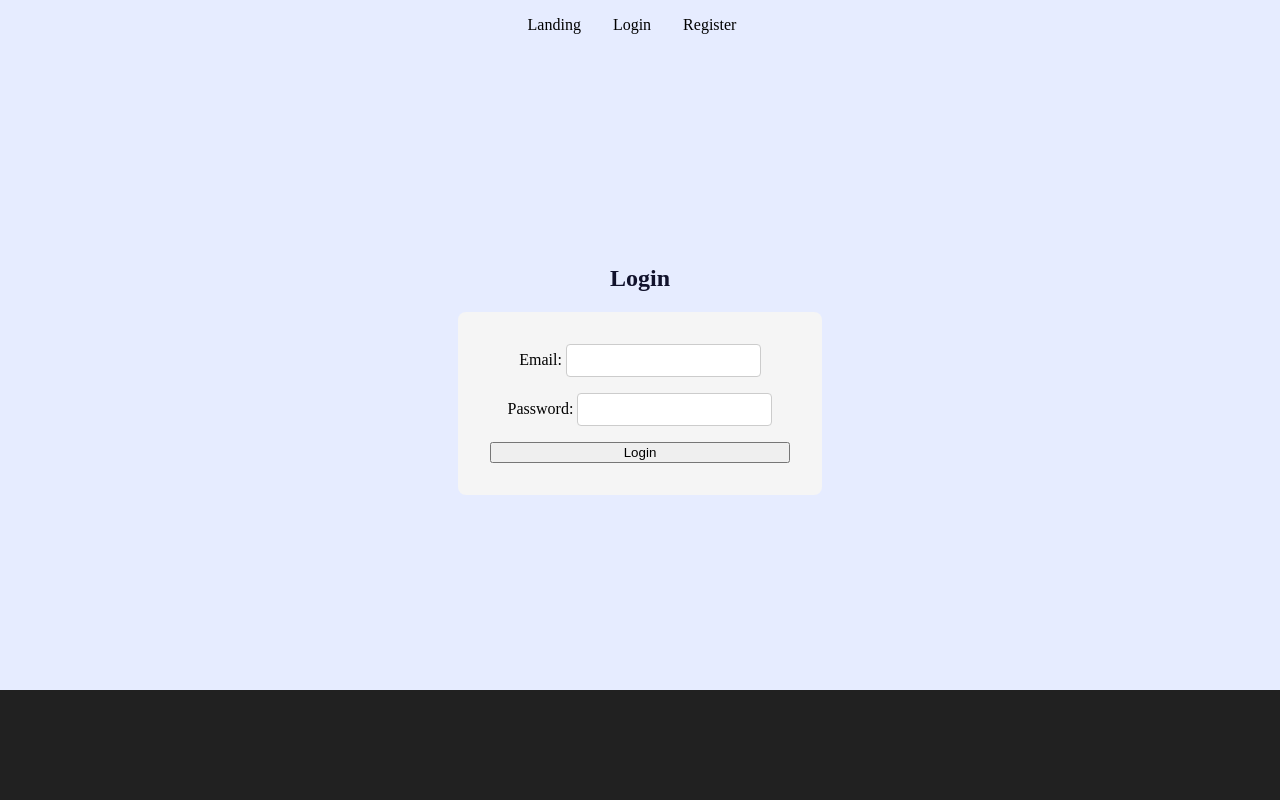
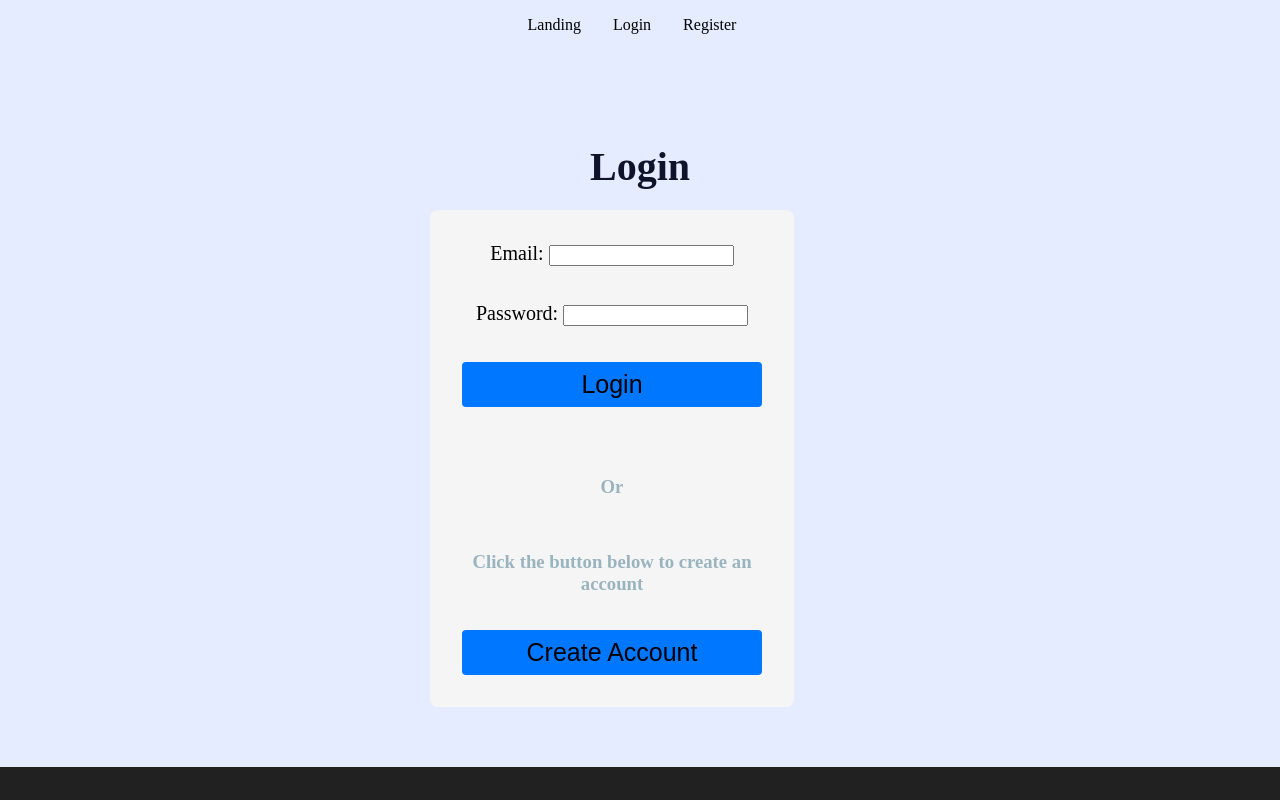
Before and after one commit to Tarps240/good-morning-app, a React (Vite) app in the folder client/: page /login in a window 1280 px wide. Built offline with nearby package versions, Linux system fonts and the light colour scheme.

Commit message:
Weather styling needed

```diff
--- a/client/src/App.jsx
+++ b/client/src/App.jsx
@@ -94,7 +94,7 @@ function App() {
             <Route path="/weather" element={<Weather />} />
             <Route path="/news" element={<News />} />
           </>
-        )};
+        )}
         {/* If user tries to go to a protected route while not logged in,
               you could redirect them to /login or show a 404.
               For now, do nothing special. */}
--- a/client/src/pages/Login.jsx
+++ b/client/src/pages/Login.jsx
@@ -39,13 +39,15 @@ function Login() {
     };
 
     return (
-        <div className="login-page">
+        <div className="login-container">
+            <div className="login">
             <h2>Login</h2>
             {message && <p>{message}</p>}
             <form onSubmit={handleLogin}>
                 <div>
                     <label htmlFor="login-email">Email: </label>
                     <input
+                        className="block"
                         id="login-email"
                         type="email"
                         value={email}
@@ -56,6 +58,7 @@ function Login() {
                 <div>
                     <label htmlFor="login-password">Password: </label>
                     <input
+                        className="block"
                         id="login-password"
                         type="password"
                         value={password}
@@ -63,11 +66,17 @@ function Login() {
                         required
                     />
                 </div>
-                <button type="submit">Login</button>
+                <button className="btn" type="submit" style={{ fontSize: "25px" }}>Login</button>
+                <br/>
+                <h3>Or</h3>
+                <h3>Click the button below to create an account</h3>
+                <button className="btn" type="button" style={{ fontSize: "25px" }}>
+                    Create Account
+                </button>
             </form>
         </div>
+        </div>
     );
-
 }
 
 export default Login;
--- a/client/src/styles/main.scss
+++ b/client/src/styles/main.scss
@@ -51,6 +51,19 @@ a {
     text-align: center;
     min-height: 80vh;
     padding: 2rem;
+
+    h2 {
+        margin-bottom: 1rem;
+        color: $color-accent;
+        font-size: 40px;
+    }
+
+    p {
+        margin-bottom: 2rem;
+        color: $color-muted;
+        font-size: 20px;
+    }
+
 }
 
 .home-links {
@@ -59,17 +72,22 @@ a {
     margin-top: 1.5rem;
 }
 
-.home-link {
-    background-color: #0077FF;
-    color: #FFFFFF;
-    padding: 0.8rem 1.2rem;
-    border-radius: 4px;
-    text-decoration: none;
-    font-weight: 600;
-    transition: background-color 0.2s;
+.home-links {
+    display: flex;
+    justify-content: center;
+    gap: 1rem;
 
-    &:hover {
-        background-color: #005BBD;
+    .home-link {
+        background-color: $color-secondary;
+        color: $color-accent;
+        padding: 0.8rem 1.2rem;
+        border-radius: 5px;
+        text-decoration: none;
+
+        &:hover {
+            background-color: $color-accent2;
+            color: #FFF;
+        }
     }
 }
 
@@ -478,14 +496,63 @@ body {
 }
 
 /* Center the login/register pages */
-.login-page,
-.register-page {
+.login-container,
+.register-container {
     display: flex;
     flex-direction: column;
     align-items: center; /* horizontially center elements */
     justify-content: center; /* vertically center */
     min-height: 80vh; /* fill most of the viewport */
     text-align: center; /* center text */
+
+.login, .register {
+    max-width: 500px;
+    width: 100%;
+    margin: 20px;
+    box-sizing: border-box;
+    padding: 40px;
+
+    body {
+        margin: 0;
+        padding: 0;
+        display: flex;
+        justify-content: center;
+        align-items: center;
+        background-color: $color-primary;
+        border-radius: 8px;
+        box-shadow: 0 4px 8px rgba(0, 0, 0, 0.1);
+        width: 100%;
+        height: 100vh;
+        max-width: 600px;
+    }
+
+  h2 {
+    text-align: center;
+    font-size: 40px;
+    margin-bottom: 20px;
+  }
+
+  h3 {
+    text-align: center;
+    color: $color-muted;
+  }
+
+  form {
+    display: flex;
+    flex-direction: column;
+  }
+
+  form div {
+    margin-bottom: 20px;
+  }
+
+  form label {
+    font-size: 20px;
+  }
+
+
+
+}
 
     /* Add spacing around the form */
     form {
```
Also changed, not shown: 1 other file (tests, documents, lock files or other folders).
